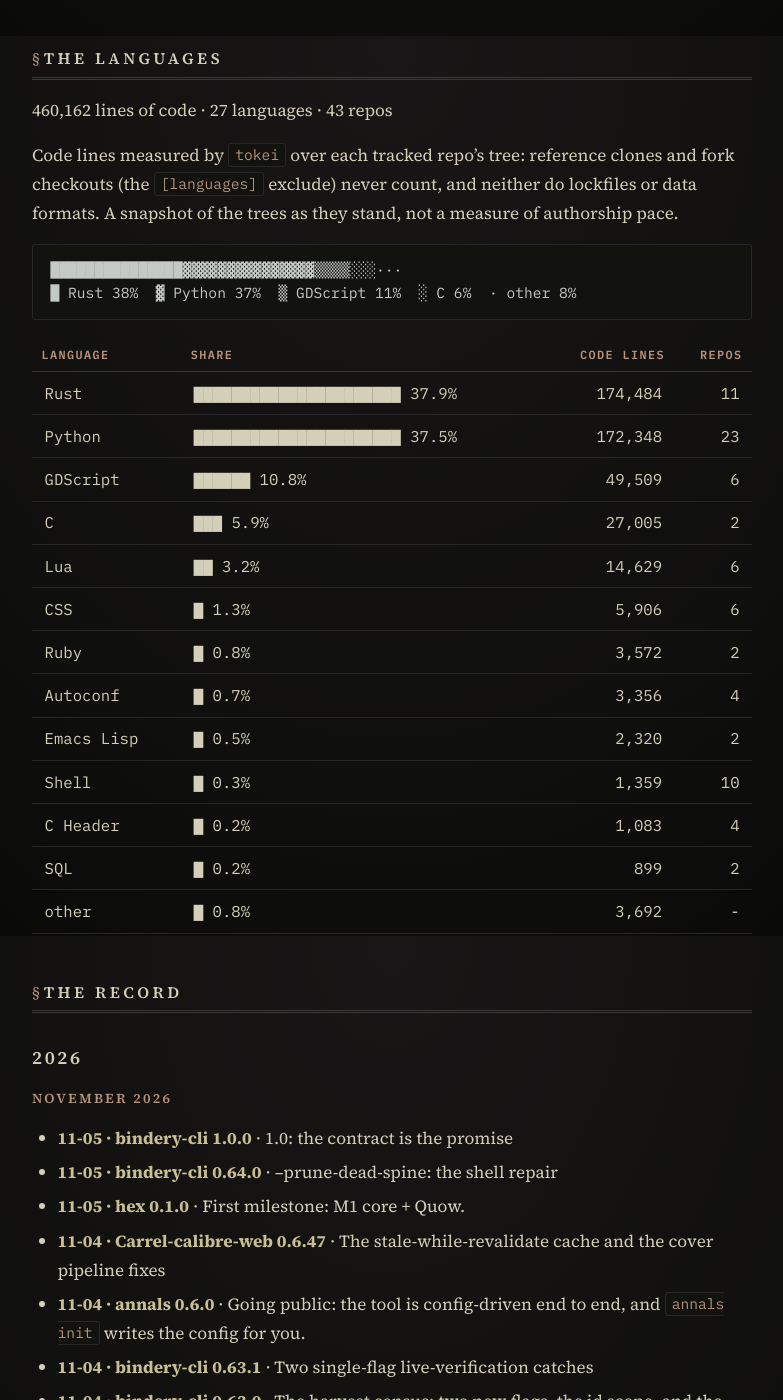
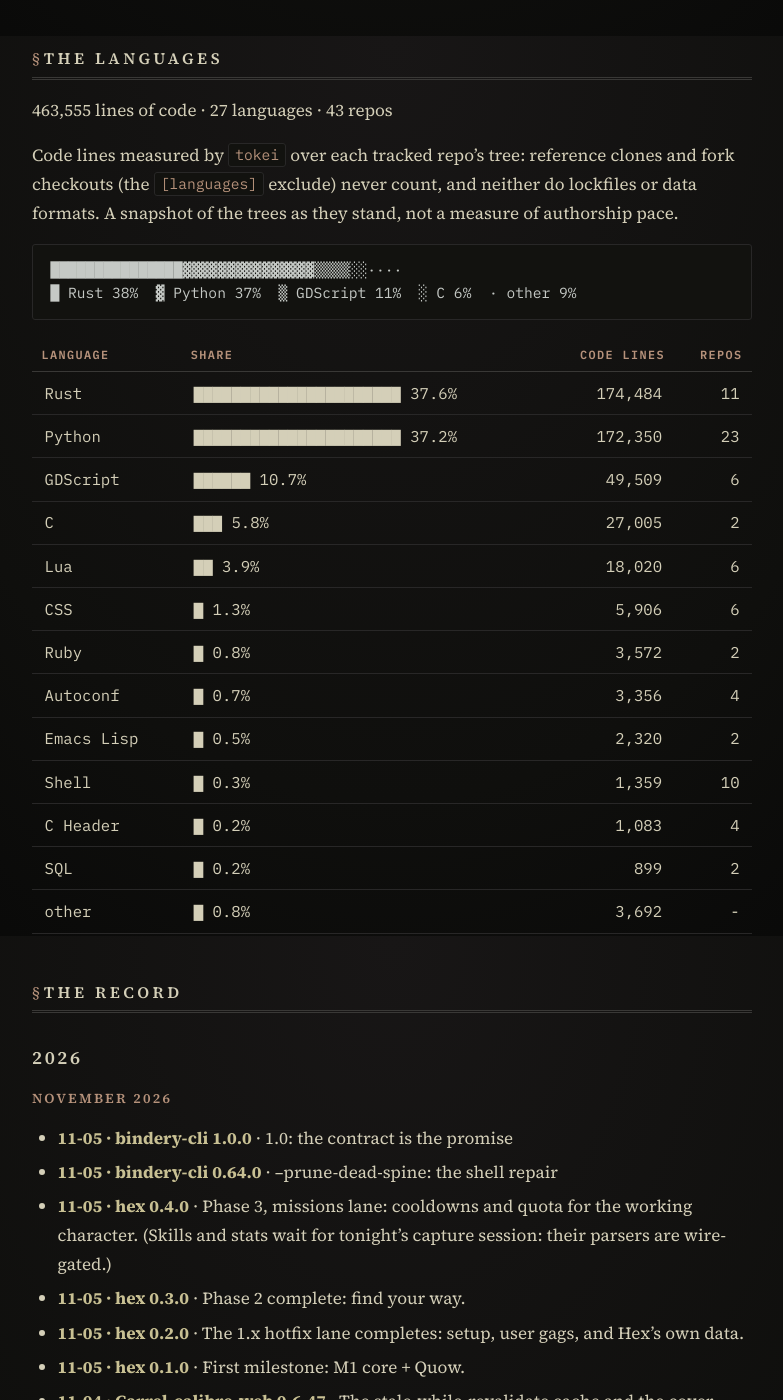
Before and after one commit to VirInvictus/VirInvictus.github.io, a Jekyll site: the page built from patchnotes.md, in a window 1280 px wide and 1400 px high, scrolled down 9864 px. Shown: the whole window, without its empty margins (248-1031 px from the left). Built offline with Jekyll 4.4.1, drawn with Linux system fonts in a browser that asks for light colours; some of the changed text lies outside the part shown.

Commit message:
docs: annals refresh, 2026-11-05

````diff
--- a/patchnotes.md
+++ b/patchnotes.md
@@ -56,12 +56,12 @@ remain canonical; this file is a projection, reproducible with
 | [AudiobookTools](https://github.com/VirInvictus/AudiobookTools) | Declarative tag-and-folder normalizer for the audiobook library; dry-run default, reversible --apply, never re-encodes. | 6 | 0.3.0 | 2026-09-15 | 37 | 2026-05-28 |
 | Foyer | Shared front door to Hearth and Haveli: game launcher plus LAN lobby; holds no game rules. | 6 | 0.2.0 | 2026-09-15 | 32 | 2026-07-17 |
 | [Docket](https://github.com/VirInvictus/Docket) | Native GTK4 plain-text task editor, clean-room faithful to the TaskPaper 3 format and query language. | 4 | 1.0.0 | 2026-10-13 | 19 | 2026-10-12 |
+| hex |  | 4 | 0.4.0 | 2026-11-05 | 28 | 2026-11-04 |
 | dragon-themer | Theme engine for the whole machine: one palette rendered into every colour-bearing config. | 2 | 0.1.0 | 2026-10-07 | 34 | 2026-07-28 |
-| hex |  | 1 | 0.1.0 | 2026-11-05 | 18 | 2026-11-04 |
 | [1-timezone](https://github.com/VirInvictus/1-timezone) | KOReader user patch forcing a correct POSIX TZ inside the process. | 0 | - | - | 7 | 2026-07-05 |
 | Coffer | Native GTK4 envelope-budgeting app over a plain-text hledger journal (the journal is the database). | 0 | - | - | 9 | 2026-06-28 |
 | [VirInvictus](https://github.com/VirInvictus/VirInvictus) | The GitHub profile README repo: one line and a shipping status per project. | 0 | - | - | 126 | 2026-06-22 |
-| [VirInvictus.github.io](https://github.com/VirInvictus/VirInvictus.github.io) | This site: static Jekyll on GitHub Pages; /patchnotes/ serves the annals record. | 0 | - | - | 280 | 2026-04-16 |
+| [VirInvictus.github.io](https://github.com/VirInvictus/VirInvictus.github.io) | This site: static Jekyll on GitHub Pages; /patchnotes/ serves the annals record. | 0 | - | - | 281 | 2026-04-16 |
 | [dead-reckoning-bookend-preset](https://github.com/VirInvictus/dead-reckoning-bookend-preset) | One-file KOReader preset: session pace, chapter ETA, projected finish. | 0 | - | - | 15 | 2026-07-03 |
 | project-void | Party-based isometric CRPG in the Dark Sun / Fallout 2 lineage on lethal Cairn combat math (pre-development). | 0 | - | - | 16 | 2026-04-17 |
 | project-yeschef | Grand-strategy restaurant sim in the CK3 / Victoria 3 lineage; you play the General Manager (pre-development). | 0 | - | - | 6 | 2026-05-23 |
@@ -82,26 +82,26 @@ remain canonical; this file is a projection, reproducible with
 | 2026-08 | ▇▇▇▇▇▇▇▇▇▇▇▇▇ 165 | ▇▇▇▇▇▇▇▇▇▇▇▇▇ 776 |
 | 2026-09 | ▇▇▇▇▇▇▇▇▇▇▇▇▇▇▇▇▇▇▇▇▇▇▇▇▇▇▇▇ 349 | ▇▇▇▇▇▇▇▇▇▇▇▇▇▇▇▇▇▇▇▇▇▇▇▇▇▇▇▇ 1,729 |
 | 2026-10 | ▇▇▇▇▇▇▇▇▇▇▇▇▇▇▇▇ 195 | ▇▇▇▇▇▇▇▇▇▇▇▇▇▇▇ 947 |
-| 2026-11 | ▇▇ 23 | ▇▇ 99 |
+| 2026-11 | ▇▇ 26 | ▇▇ 112 |
 
 ## The languages
 
-460,162 lines of code · 27 languages · 43 repos
+463,555 lines of code · 27 languages · 43 repos
 
 Code lines measured by `tokei` over each tracked repo's tree: reference clones and fork checkouts (the `[languages]` exclude) never count, and neither do lockfiles or data formats. A snapshot of the trees as they stand, not a measure of authorship pace.
 
 ```
-███████████████▓▓▓▓▓▓▓▓▓▓▓▓▓▓▓▒▒▒▒░░░···
-█ Rust 38%  ▓ Python 37%  ▒ GDScript 11%  ░ C 6%  · other 8%
+███████████████▓▓▓▓▓▓▓▓▓▓▓▓▓▓▓▒▒▒▒░░····
+█ Rust 38%  ▓ Python 37%  ▒ GDScript 11%  ░ C 6%  · other 9%
 ```
 
 | Language | Share | Code lines | Repos |
 |---|---|---:|---:|
-| Rust | ▇▇▇▇▇▇▇▇▇▇▇▇▇▇▇▇▇▇▇▇▇▇ 37.9% | 174,484 | 11 |
-| Python | ▇▇▇▇▇▇▇▇▇▇▇▇▇▇▇▇▇▇▇▇▇▇ 37.5% | 172,348 | 23 |
-| GDScript | ▇▇▇▇▇▇ 10.8% | 49,509 | 6 |
-| C | ▇▇▇ 5.9% | 27,005 | 2 |
-| Lua | ▇▇ 3.2% | 14,629 | 6 |
+| Rust | ▇▇▇▇▇▇▇▇▇▇▇▇▇▇▇▇▇▇▇▇▇▇ 37.6% | 174,484 | 11 |
+| Python | ▇▇▇▇▇▇▇▇▇▇▇▇▇▇▇▇▇▇▇▇▇▇ 37.2% | 172,350 | 23 |
+| GDScript | ▇▇▇▇▇▇ 10.7% | 49,509 | 6 |
+| C | ▇▇▇ 5.8% | 27,005 | 2 |
+| Lua | ▇▇ 3.9% | 18,020 | 6 |
 | CSS | ▇ 1.3% | 5,906 | 6 |
 | Ruby | ▇ 0.8% | 3,572 | 2 |
 | Autoconf | ▇ 0.7% | 3,356 | 4 |
@@ -119,6 +119,9 @@ Code lines measured by `tokei` over each tracked repo's tree: reference clones a
 
 - **11-05 · bindery-cli 1.0.0** · 1.0: the contract is the promise
 - **11-05 · bindery-cli 0.64.0** · --prune-dead-spine: the shell repair
+- **11-05 · hex 0.4.0** · Phase 3, missions lane: cooldowns and quota for the working character. (Skills and stats wait for tonight's capture session: their parsers are wire-gated.)
+- **11-05 · hex 0.3.0** · Phase 2 complete: find your way.
+- **11-05 · hex 0.2.0** · The 1.x hotfix lane completes: setup, user gags, and Hex's own data.
 - **11-05 · hex 0.1.0** · First milestone: M1 core + Quow.
 - **11-04 · Carrel-calibre-web 0.6.47** · The stale-while-revalidate cache and the cover pipeline fixes
 - **11-04 · annals 0.6.0** · Going public: the tool is config-driven end to end, and `annals init` writes the config for you.
@@ -1382,7 +1385,7 @@ commits that are not this workspace's work.
 | deadbeef-cui | 43 | 0 | 10 | 0 | 33 | 0 | 0 |
 | dragon-agents | 8 | 8 | 0 | 0 | 0 | 0 | 2 |
 | dragon-themer | 2 | 2 | 0 | 0 | 0 | 0 | 0 |
-| hex | 1 | 1 | 0 | 0 | 0 | 0 | 0 |
+| hex | 4 | 4 | 0 | 0 | 0 | 0 | 0 |
 | kanagawa-dragon-nvim-emacs | 7 | 7 | 0 | 0 | 0 | 0 | 0 |
 | lattice-music | 107 | 107 | 0 | 0 | 0 | 0 | 0 |
 | opends | 29 | 28 | 1 | 0 | 0 | 0 | 3 |
````
Also changed, not shown: other parts of patchnotes.md (+4 -4 lines), _includes/ledger.md (+1 -1 lines), patchnotes/feed.xml (+18 -18 lines).
